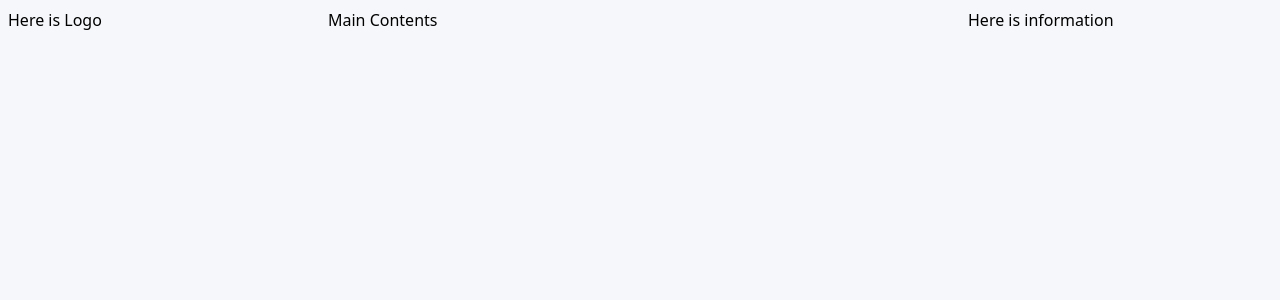
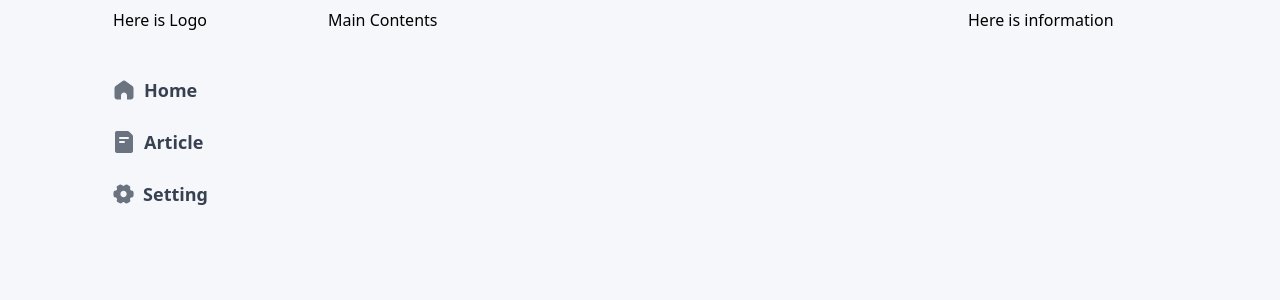
Before and after one commit to DefectingCat/responsable-menu-demo, a React (Create React App) app: page / in a window 1280 px wide. Shown: the top 300 px of the page. Built offline with nearby package versions, Linux system fonts and the light colour scheme.

Commit message:
Add menus

```diff
--- a/src/components/NavBar.tsx
+++ b/src/components/NavBar.tsx
@@ -1,20 +1,90 @@
-import { FC } from 'react';
+import { FC, useState } from 'react';
 import cn from 'classnames';
 import MenuBtn from './nav-bar/MenuBtn';
+import MenuItem from './nav-bar/MenuItem';
+
+export type MenuItems = {
+  name: string;
+  path: string;
+  icon: JSX.Element;
+};
+
+const menuItems = [
+  {
+    name: 'Home',
+    path: '/',
+    icon: (
+      <svg
+        className="w-6 h-6 mr-2 fill-current"
+        viewBox="0 0 1024 1024"
+        xmlns="http://www.w3.org/2000/svg"
+      >
+        <path d="M555.541 117.995L868.416 342.56a117.333 117.333 0 0148.917 95.307V800c0 64.8-52.533 117.333-117.333 117.333H640V746.667c0-70.688-57.312-128-128-128s-128 57.312-128 128v170.666H224c-64.8 0-117.333-52.533-117.333-117.333V437.877a117.333 117.333 0 0148.917-95.317l312.875-224.565a74.667 74.667 0 0187.082 0z" />
+      </svg>
+    ),
+  },
+  {
+    name: 'Article',
+    path: '/',
+    icon: (
+      <svg
+        className="w-6 h-6 mr-2 fill-current"
+        viewBox="0 0 1024 1024"
+        xmlns="http://www.w3.org/2000/svg"
+      >
+        <path d="M734.635 72.448c-16.811-16.47-49.408-29.781-72.96-29.781H204.8c-42.41 0-76.8 36.522-76.8 81.664v775.338c0 45.099 34.475 81.664 76.8 81.664h614.4c42.41 0 76.8-36.693 76.8-81.578V273.493c0-23.68-13.781-56.405-30.379-72.661L734.635 72.405zM341.333 298.667h341.334a42.667 42.667 0 010 85.333H341.333a42.667 42.667 0 110-85.333zm0 170.666H512a42.667 42.667 0 010 85.334H341.333a42.667 42.667 0 010-85.334z" />
+      </svg>
+    ),
+  },
+  {
+    name: 'Setting',
+    path: '/',
+    icon: (
+      <svg
+        className="w-6 h-6 mr-2 fill-current"
+        viewBox="0 0 1024 1024"
+        xmlns="http://www.w3.org/2000/svg"
+      >
+        <path d="M951.7 428.8c-.2-1.8-.4-3.3-.7-4.2v-.8l-.4-2.2c-7.1-34.6-30-56.9-58.5-56.9h-4.7c-48.6 0-88-39.6-88-88 0-11.2 5.2-27.1 7.4-32.7 13.8-32.2-.9-68.9-35-87.6L664.5 95.7l-2-.7c-8-2.6-17.3-5.7-27.7-5.7-19.4 0-41.2 9-54.7 22.5-16.9 16.7-51.2 41.6-71.6 41.6-20.3 0-54.7-24.8-71.6-41.6-14.4-14.2-34.3-22.5-54.7-22.5-10.7 0-19.7 3-27.7 5.7l-1.8.7-112.5 60.9-.7.4c-27.3 17.1-38.4 56.3-24.5 87.4l.2.4.2.4c2.2 4.9 9 21.5 9 36 0 48.6-39.6 88-88 88h-4.7c-29.8 0-52.1 22-58.5 57.3l-.4 2v.7c0 1-.4 2.4-.7 4.2-2.5 15.1-8.5 50.7-8.5 79.8 0 29.1 5.9 64.7 8.5 79.8.2 1.8.4 3.3.7 4.2v.8l.4 2.2c7.1 34.6 30 56.9 58.5 56.9h2.4c48.6 0 88 39.6 88 88 0 11.2-5.2 27.1-7.4 32.7-13.3 30.3-.7 69.2 28.7 88.8l.8.4 106 59 2 .7c8 2.6 17.1 5.7 27.5 5.7 22.2 0 42.2-8.5 54.7-22.5 1.2-.9 2.4-2.1 3.8-3.3 12.8-11.2 47.2-40.8 69.9-40.8 16.9 0 45.2 17.7 73.7 46.2 14.4 14.2 34.3 22.5 54.7 22.5 13.8 0 24-3.8 35.6-9.5l.4-.2 108.7-60.1.4-.4c27.3-17.1 38.4-56.3 24.5-87.4l-.2-.4-.2-.4c-.2-.1-8.7-17.8-7.1-33.7l.2-1v-1c0-48.6 39.6-88 88-88h5c29.8 0 52.1-22 58.5-57.3l.4-2v-.7c.2-.8.4-2 .7-3.6 2.6-14.7 8.6-49 8.6-80.4.2-29-5.7-64.5-8.3-79.6zm-440 222.4c-76.9 0-139.2-62.3-139.2-139.2s62.3-139.2 139.2-139.2S650.9 435.1 650.9 512s-62.3 139.2-139.2 139.2z" />
+      </svg>
+    ),
+  },
+];
 
 const NavBar: FC = () => {
+  const [showMenu, setShowMenu] = useState(false);
+
   return (
     <>
       <div
         className={cn(
-          'col-span-12 flex items-center',
-          'md:col-span-4',
+          'col-span-12 flex items-center relative',
+          'md:col-span-4 md:flex-col',
           'xl:col-span-2'
         )}
       >
-        <MenuBtn className="mr-1" />
+        <MenuBtn className="mr-1" onClick={() => setShowMenu(!showMenu)} />
 
-        <div>Here is Logo</div>
+        <div className={cn('md:mb-4')}>Here is Logo</div>
+
+        <div
+          className={cn(
+            'fixed top-0 left-0 mt-10 w-full',
+            'md:block md:relative md:mt-0',
+            { block: showMenu, hidden: !showMenu }
+          )}
+        >
+          <nav
+            className={cn(
+              'absolute left-2 bg-white p-4 rounded-lg w-2/3 shadow-sm flex flex-col',
+              'md:relative md:bg-transparent md:w-full md:shadow-none md:items-center md:left-0'
+            )}
+          >
+            {menuItems.map((item) => (
+              <MenuItem key={item.name} menuItem={item} />
+            ))}
+          </nav>
+        </div>
       </div>
     </>
   );
--- a/src/components/nav-bar/MenuBtn.tsx
+++ b/src/components/nav-bar/MenuBtn.tsx
@@ -3,18 +3,20 @@ import cn from 'classnames';
 
 interface Props {
   className?: string;
+  onClick?: () => void;
 }
 
-const MenuBtn: FC<Props> = ({ className }) => {
+const MenuBtn: FC<Props> = ({ className, onClick }) => {
   return (
     <>
       <button
         className={cn(
-          'w-7 h-6 p-1 rounded-md flex items-center',
+          'w-7 h-6 p-1 rounded-md flex items-center transition',
           'hover:bg-brand-grey-200',
           'md:hidden',
           className
         )}
+        onClick={onClick}
       >
         <svg
           className="fill-current"
--- /dev/null
+++ b/src/components/nav-bar/MenuItem.tsx
@@ -0,0 +1,27 @@
+import { FC } from 'react';
+import type { MenuItems } from 'components/NavBar';
+import cn from 'classnames';
+
+interface Props {
+  menuItem: MenuItems;
+}
+
+const MenuItem: FC<Props> = ({ menuItem }) => {
+  return (
+    <>
+      <div
+        key={menuItem.name}
+        className={cn(
+          'px-4 py-2 rounded-md select-none transition cursor-pointer',
+          'w-32 flex items-center font-semibold text-lg text-gray-500',
+          'md:my-1 hover:bg-white'
+        )}
+      >
+        {menuItem.icon}
+        <span className="text-gray-700">{menuItem.name}</span>
+      </div>
+    </>
+  );
+};
+
+export default MenuItem;
```
